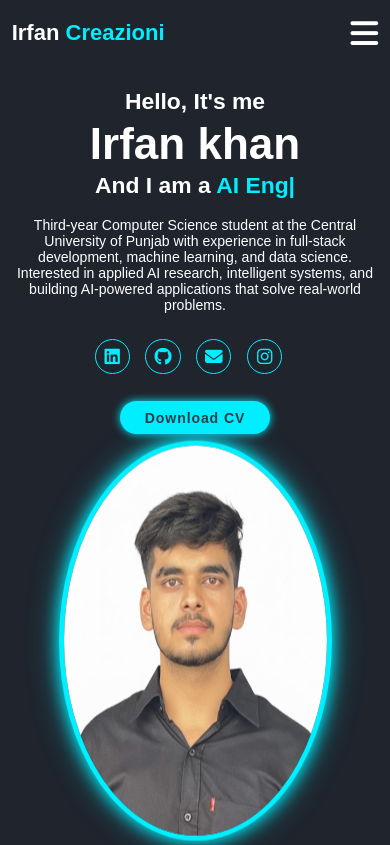
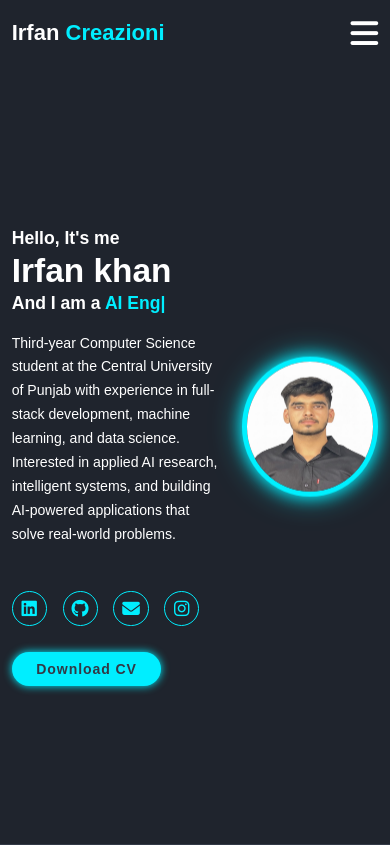
Before and after one commit to Irfan-lab700/-Personal-Portfolio, a plain HTML site: page index.html in a window 390 px wide. Shown: the top 845 px of the page. Drawn offline with nearby package versions, Linux system fonts and the light colour scheme.

Commit message:
Enhanced Home section for mobile screen

```diff
--- a/style.css
+++ b/style.css
@@ -552,20 +552,41 @@ span{
     .navbar.active a {
         transform: translateX(0);
     }
-    .home {
-        flex-direction: column;
-        text-align: center;
+
+    .home{
+        flex-direction:row;
+        align-items:center;
+        justify-content:space-between;
+        gap:2rem;
+        text-align:left;
     }
+
+    .home-content{
+        flex:1;
+    }
+
+    .home-content h1{
+        font-size:3.8rem;
+    }
+
     .home-content h3{
-        font-size: 2.6rem;
+        font-size:2rem;
     }
-    .home-content h1 {
-        font-size: 5rem;
+
+    .home-content p{
+        font-size:1.6rem;
+        line-height:1.7;
+        margin:2rem 0;
     }
-    .home-img img {
-        width: 70vw;
-        margin-top: 4rem;
+
+    .home-img img{
+        width:140px;
+        max-width:35vw;
+        margin-top:0;
+        height:140px;
     }
+
+
     .about {
         flex-direction: column-reverse;
         text-align: center;
```
